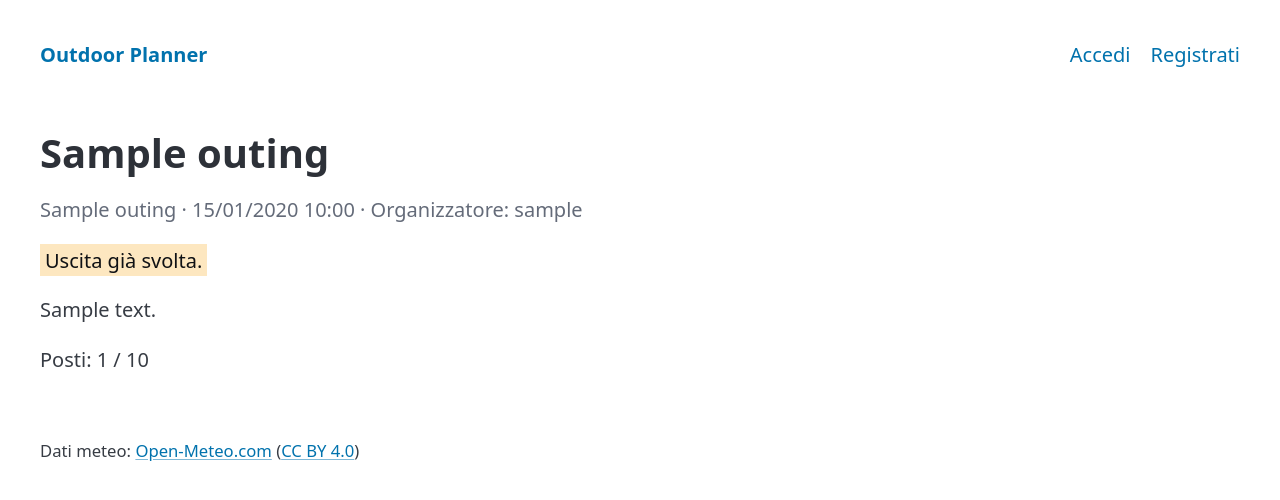
After one commit to EGGSolutions-MMQS/outdoor-planner, a Flask app: page /outings/1 in a window 1280 px wide. The commit adds this page. Shown: the top 500 px of the page. Run offline with Flask 3, Linux system fonts and the light colour scheme; tables that the repository leaves empty hold one stand-in row (values such as "Sample post"); some libraries are stand-ins or nearby versions.

Commit message:
Add outings CRUD with owner-only permissions and Open-Meteo place search
Co-Authored-By: Claude Sonnet 5.5 <noreply@anthropic.com>

```diff
--- a/outdoor_planner/__init__.py
+++ b/outdoor_planner/__init__.py
@@ -23,9 +23,11 @@ def create_app(config=None):
 
     from .auth.routes import bp as auth_bp
     from .main.routes import bp as main_bp
+    from .outings.routes import bp as outings_bp
 
     app.register_blueprint(main_bp)
     app.register_blueprint(auth_bp)
+    app.register_blueprint(outings_bp)
 
     with app.app_context():
         from . import models
--- a/outdoor_planner/models.py
+++ b/outdoor_planner/models.py
@@ -59,7 +59,7 @@ class Outing(db.Model):
 
     @property
     def is_past(self):
-        return self.starts_at < utcnow()
+        return self.starts_at < datetime.now()
 
 
 class Signup(db.Model):
--- /dev/null
+++ b/outdoor_planner/outings/routes.py
@@ -0,0 +1,151 @@
+from datetime import datetime
+from functools import wraps
+
+from flask import (
+    Blueprint,
+    abort,
+    flash,
+    redirect,
+    render_template,
+    request,
+    session,
+    url_for,
+)
+from flask_login import current_user, login_required
+
+from ..extensions import db
+from ..models import Outing
+from ..services import geocoding
+from .forms import OutingForm
+
+bp = Blueprint("outings", __name__, url_prefix="/outings")
+
+GEO_SESSION_KEY = "geo_results"
+
+
+def organizer_required(view):
+    @wraps(view)
+    @login_required
+    def wrapper(*args, **kwargs):
+        if not current_user.is_organizer:
+            abort(403)
+        return view(*args, **kwargs)
+
+    return wrapper
+
+
+def get_own_outing_or_403(outing_id):
+    outing = db.get_or_404(Outing, outing_id)
+    if outing.organizer_id != current_user.id:
+        abort(403)
+    return outing
+
+
+def _set_choices(form):
+    results = session.get(GEO_SESSION_KEY, [])
+    form.location_choice.choices = [(str(i), r["label"]) for i, r in enumerate(results)]
+    return results
+
+
+def _search_location(form):
+    query = (form.location_query.data or "").strip()
+    if not query:
+        flash("Scrivi il nome di un luogo da cercare.", "error")
+        return
+    try:
+        results = geocoding.search(query, timeout=4)
+    except geocoding.GeocodingError:
+        flash("Ricerca luogo non disponibile, riprova più tardi.", "error")
+        return
+    if not results:
+        flash("Nessun luogo trovato.", "error")
+    session[GEO_SESSION_KEY] = results
+    _set_choices(form)
+    form.location_choice.data = "0" if results else ""
+
+
+def _chosen_place(form, results, outing):
+    choice = form.location_choice.data or ""
+    if choice.isdigit() and int(choice) < len(results):
+        place = results[int(choice)]
+        return place["label"], place["latitude"], place["longitude"]
+    if outing is not None:
+        return outing.location_name, outing.latitude, outing.longitude
+    return None
+
+
+def _check_dates_and_seats(form, outing):
+    starts_at = form.starts_at.data
+    if starts_at and (outing is None or starts_at != outing.starts_at):
+        if starts_at < datetime.now():
+            form.starts_at.errors.append("La data deve essere nel futuro.")
+    if outing is not None and form.max_seats.data is not None:
+        if form.max_seats.data < len(outing.signups):
+            form.max_seats.errors.append("Ci sono già più iscritti di questi posti.")
+    return not (form.starts_at.errors or form.max_seats.errors)
+
+
+def _handle_form(outing=None):
+    if request.method == "GET":
+        session.pop(GEO_SESSION_KEY, None)
+        form = OutingForm(obj=outing)
+        if outing is not None:
+            form.location_query.data = outing.location_name
+        _set_choices(form)
+        return render_template("outings/form.html", form=form, outing=outing)
+
+    form = OutingForm()
+    results = _set_choices(form)
+
+    if form.search.data:
+        _search_location(form)
+        return render_template("outings/form.html", form=form, outing=outing)
+
+    if form.validate_on_submit():
+        form.starts_at.errors = list(form.starts_at.errors)
+        form.max_seats.errors = list(form.max_seats.errors)
+        place = _chosen_place(form, results, outing)
+        if place is None:
+            flash("Cerca e scegli un luogo.", "error")
+        elif _check_dates_and_seats(form, outing):
+            if outing is None:
+                outing = Outing(organizer_id=current_user.id)
+                db.session.add(outing)
+            outing.title = form.title.data.strip()
+            outing.description = (form.description.data or "").strip()
+            outing.location_name, outing.latitude, outing.longitude = place
+            outing.starts_at = form.starts_at.data
+            outing.max_seats = form.max_seats.data
+            db.session.commit()
+            session.pop(GEO_SESSION_KEY, None)
+            flash("Uscita salvata.", "success")
+            return redirect(url_for("outings.detail", outing_id=outing.id))
+    return render_template("outings/form.html", form=form, outing=outing)
+
+
+@bp.route("/new", methods=["GET", "POST"])
+@organizer_required
+def create():
+    return _handle_form()
+
+
+@bp.route("/<int:outing_id>")
+def detail(outing_id):
+    outing = db.get_or_404(Outing, outing_id)
+    return render_template("outings/detail.html", outing=outing)
+
+
+@bp.route("/<int:outing_id>/edit", methods=["GET", "POST"])
+@organizer_required
+def edit(outing_id):
+    return _handle_form(get_own_outing_or_403(outing_id))
+
+
+@bp.route("/<int:outing_id>/delete", methods=["POST"])
+@organizer_required
+def delete(outing_id):
+    outing = get_own_outing_or_403(outing_id)
+    db.session.delete(outing)
+    db.session.commit()
+    flash("Uscita cancellata.", "success")
+    return redirect(url_for("main.index"))
--- /dev/null
+++ b/outdoor_planner/services/geocoding.py
@@ -0,0 +1,36 @@
+import requests
+
+GEOCODING_URL = "https://geocoding-api.open-meteo.com/v1/search"
+MAX_RESULTS = 5
+
+
+class GeocodingError(Exception):
+    """Raised when the geocoding service cannot be reached or answers badly."""
+
+
+def _label(item):
+    parts = [item.get("name"), item.get("admin1"), item.get("country")]
+    return ", ".join(p for p in parts if p)
+
+
+def search(name, timeout=5):
+    """Search places by name with the Open-Meteo Geocoding API."""
+    params = {"name": name, "count": MAX_RESULTS, "language": "it", "format": "json"}
+    try:
+        response = requests.get(GEOCODING_URL, params=params, timeout=timeout)
+        response.raise_for_status()
+        data = response.json()
+    except (requests.RequestException, ValueError) as exc:
+        raise GeocodingError("Geocoding request failed") from exc
+
+    places = []
+    for item in data.get("results") or []:
+        if "latitude" in item and "longitude" in item:
+            places.append(
+                {
+                    "label": _label(item),
+                    "latitude": float(item["latitude"]),
+                    "longitude": float(item["longitude"]),
+                }
+            )
+    return places
--- a/outdoor_planner/static/style.css
+++ b/outdoor_planner/static/style.css
@@ -3,3 +3,4 @@ form.inline button { margin: 0; padding: 0.25rem 0.75rem; width: auto; }
 .flash.error { border-left: 4px solid #c0392b; }
 .flash.success { border-left: 4px solid #27ae60; }
 .meta { color: var(--pico-muted-color); }
+.description { white-space: pre-wrap; }
--- /dev/null
+++ b/outdoor_planner/templates/outings/detail.html
@@ -0,0 +1,23 @@
+{% extends "base.html" %}
+{% block title %}{{ outing.title }} · Outdoor Planner{% endblock %}
+{% block content %}
+<h1>{{ outing.title }}</h1>
+<p class="meta">
+  {{ outing.location_name }} · {{ outing.starts_at.strftime('%d/%m/%Y %H:%M') }}
+  · Organizzatore: {{ outing.organizer.username }}
+</p>
+{% if outing.is_past %}<p><mark>Uscita già svolta.</mark></p>{% endif %}
+<p class="description">{{ outing.description }}</p>
+<p>Posti: {{ outing.signups|length }} / {{ outing.max_seats }}</p>
+
+{% if current_user.is_authenticated and current_user.id == outing.organizer_id %}
+  <p>
+    <a href="{{ url_for('outings.edit', outing_id=outing.id) }}" role="button" class="secondary">Modifica</a>
+    <form method="post" action="{{ url_for('outings.delete', outing_id=outing.id) }}" class="inline"
+          onsubmit="return confirm('Cancellare questa uscita?');">
+      <input type="hidden" name="csrf_token" value="{{ csrf_token() }}">
+      <button type="submit" class="contrast">Cancella</button>
+    </form>
+  </p>
+{% endif %}
+{% endblock %}
```
Also changed, not shown: outdoor_planner/outings/forms.py (added, +25 -0 lines), outdoor_planner/templates/outings/form.html (added, +29 -0 lines).
